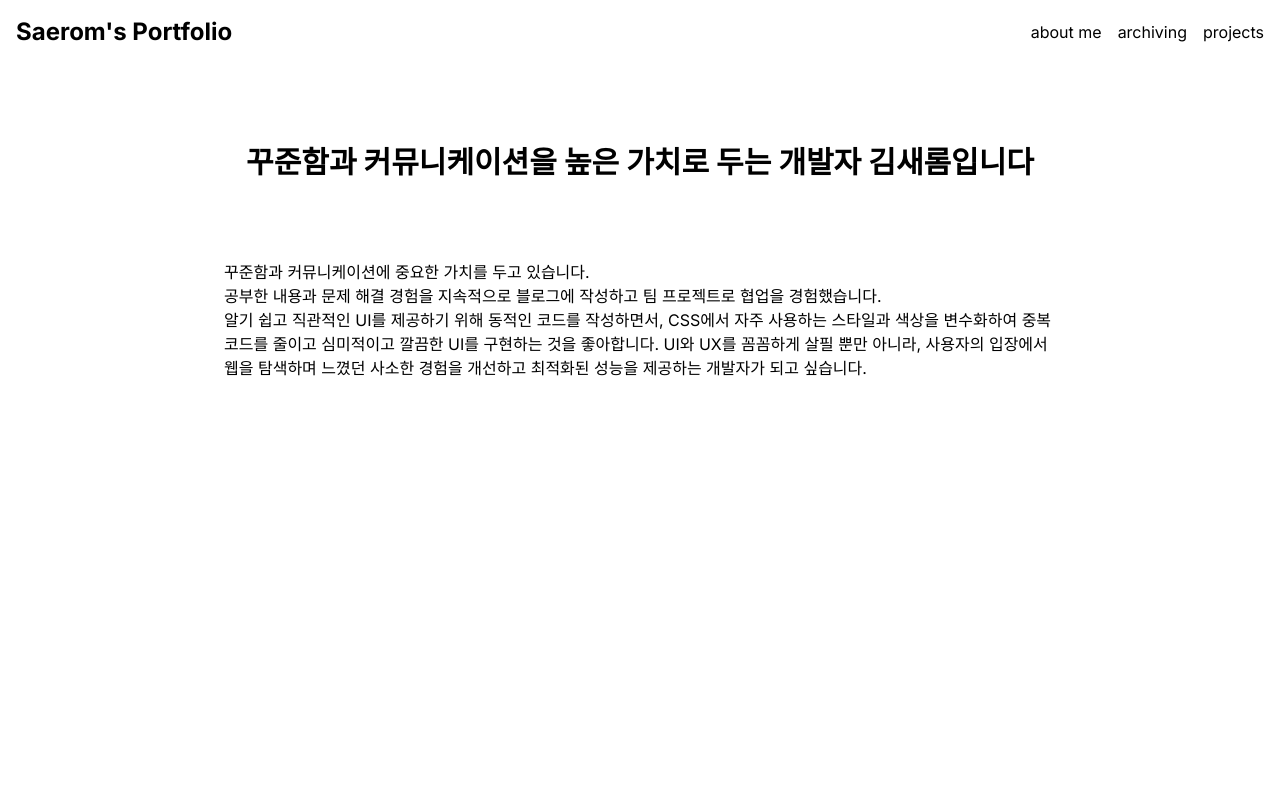
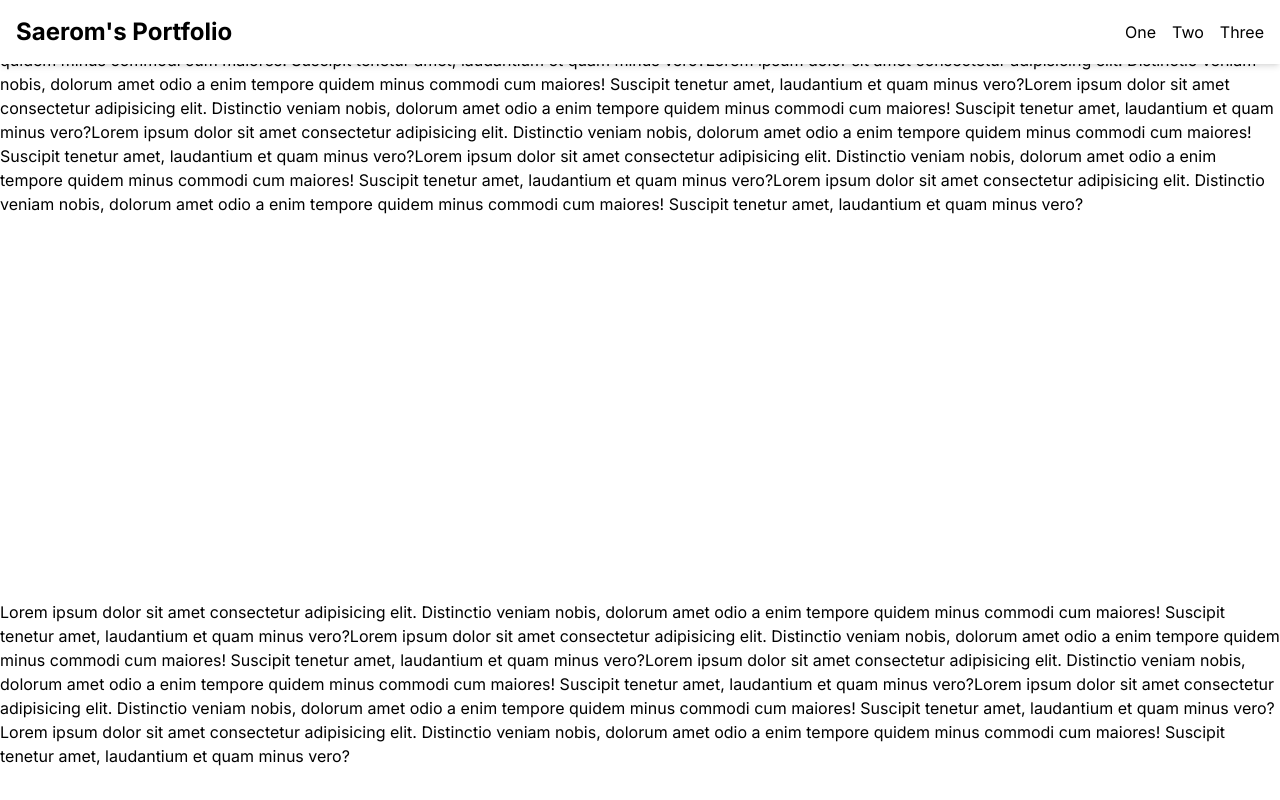
Before and after one commit to sagesrkim/blog, a Next.js app: page / in a window 1280 px wide. Built offline with nearby package versions, Linux system fonts and the light colour scheme.

Commit message:
Fix: 메뉴 클릭시 스크롤 이동 레이아웃으로 수정

```diff
--- a/src/app/layout.tsx
+++ b/src/app/layout.tsx
@@ -1,7 +1,6 @@
 import "./globals.css";
 import type { Metadata } from "next";
 import { Inter } from "next/font/google";
-import Header from "@/components/Header";
 import Footer from "@/components/Footer";
 
 const inter = Inter({ subsets: ["latin"] });
@@ -19,7 +18,6 @@ export default function RootLayout({
   return (
     <html lang="en" className={inter.className}>
       <body className="flex flex-col w-full max-w-screen-2xl mx-auto">
-        <Header />
         <main className="grow">{children}</main>
         <Footer />
       </body>
--- a/src/app/page.tsx
+++ b/src/app/page.tsx
@@ -1,19 +1,87 @@
-export default function HomePage() {
+"use client";
+
+import One from "@/components/One";
+import Three from "@/components/Three";
+import Two from "@/components/Two";
+import Link from "next/link";
+import React, { useRef } from "react";
+
+export default function Home() {
+  const scrollRef = useRef<(HTMLDivElement | null)[]>([null, null, null]);
+
+  const handleScrollView = (
+    event: React.MouseEvent<HTMLDivElement, MouseEvent>
+  ) => {
+    const name = (event.target as HTMLElement).innerText;
+    const category: { [key: string]: number } = {
+      One: 0,
+      Two: 1,
+      Three: 2,
+    };
+    const targetElement = scrollRef.current[category[name]];
+
+    if (targetElement) {
+      targetElement.scrollIntoView({ behavior: "smooth" });
+    }
+  };
+
   return (
-    <section className="text-center min-h-screen  p-16">
-      <h2 className="text-3xl font-bold mt-4 mb-20">
-        {"꾸준함과 커뮤니케이션을 높은 가치로 두는 개발자 김새롬입니다"}
-      </h2>
-      <div className="mx-40 text-left">
-        꾸준함과 커뮤니케이션에 중요한 가치를 두고 있습니다. <br />
-        공부한 내용과 문제 해결 경험을 지속적으로 블로그에 작성하고 팀
-        프로젝트로 협업을 경험했습니다. <br />
-        알기 쉽고 직관적인 UI를 제공하기 위해 동적인 코드를 작성하면서, CSS에서
-        자주 사용하는 스타일과 색상을 변수화하여 중복 코드를 줄이고 심미적이고
-        깔끔한 UI를 구현하는 것을 좋아합니다. UI와 UX를 꼼꼼하게 살필 뿐만
-        아니라, 사용자의 입장에서 웹을 탐색하며 느꼈던 사소한 경험을 개선하고
-        최적화된 성능을 제공하는 개발자가 되고 싶습니다.
+    <>
+      <div className="bg-white fixed top-0 w-full shadow-md flex justify-between items-center p-4">
+        <Link href="/">
+          <h1 className="text-2xl font-bold">{"Saerom's Portfolio"}</h1>
+        </Link>
+        <div className="flex gap-4 " onClick={handleScrollView}>
+          <span>One</span>
+          <span>Two</span>
+          <span>Three</span>
+        </div>
       </div>
-    </section>
+
+      <div>
+        <div ref={(el) => (scrollRef.current[0] = el)}>
+          <One />
+        </div>
+        <div ref={(el) => (scrollRef.current[1] = el)}>
+          <Two />
+        </div>
+        <div ref={(el) => (scrollRef.current[2] = el)}>
+          <Three />
+        </div>
+      </div>
+    </>
   );
 }
+
+// import { useRef } from "react";
+
+// export default function HomePage() {
+//   const element = useRef<HTMLDivElement>(null);
+//   const onMoveBox = () => {
+//     element.current?.scrollIntoView({ behavior: "smooth", block: "start" });
+//   };
+//   return (
+//     <section className="text-center min-h-screen  p-16">
+//       <h2 className="text-3xl font-bold mt-4 mb-20">
+//         {"꾸준함과 커뮤니케이션을 높은 가치로 두는 개발자 김새롬입니다"}
+//       </h2>
+
+//       <div className="hover:pointer-events-auto" onClick={onMoveBox}>
+//         테스트
+//       </div>
+//       <div ref={element} className="w-full h-screen relative flex flex-col">
+//         안녕
+//       </div>
+//       <div className="mx-40 text-left">
+//         꾸준함과 커뮤니케이션에 중요한 가치를 두고 있습니다. <br />
+//         공부한 내용과 문제 해결 경험을 지속적으로 블로그에 작성하고 팀
+//         프로젝트로 협업을 경험했습니다. <br />
+//         알기 쉽고 직관적인 UI를 제공하기 위해 동적인 코드를 작성하면서, CSS에서
+//         자주 사용하는 스타일과 색상을 변수화하여 중복 코드를 줄이고 심미적이고
+//         깔끔한 UI를 구현하는 것을 좋아합니다. UI와 UX를 꼼꼼하게 살필 뿐만
+//         아니라, 사용자의 입장에서 웹을 탐색하며 느꼈던 사소한 경험을 개선하고
+//         최적화된 성능을 제공하는 개발자가 되고 싶습니다.
+//       </div>
+//     </section>
+//   );
+// }
--- a/src/components/Header.tsx
+++ /dev/null
@@ -1,16 +0,0 @@
-import Link from "next/link";
-
-export default function Header() {
-  return (
-    <header className="flex justify-between items-center p-4">
-      <Link href="/">
-        <h1 className="text-2xl font-bold">{"Saerom's Portfolio"}</h1>
-      </Link>
-      <nav className="flex gap-4">
-        <Link href="about">about me</Link>
-        <Link href="archiving">archiving</Link>
-        <Link href="projects">projects</Link>
-      </nav>
-    </header>
-  );
-}
--- /dev/null
+++ b/src/components/One.tsx
@@ -0,0 +1,29 @@
+import React from "react";
+
+export default function One() {
+  return (
+    <div className="mb-96">
+      Lorem ipsum dolor sit amet consectetur adipisicing elit. Distinctio veniam
+      nobis, dolorum amet odio a enim tempore quidem minus commodi cum maiores!
+      Suscipit tenetur amet, laudantium et quam minus vero? Lorem ipsum dolor
+      sit amet consectetur adipisicing elit. Distinctio veniam nobis, dolorum
+      amet odio a enim tempore quidem minus commodi cum maiores! Suscipit
+      tenetur amet, laudantium et quam minus vero?Lorem ipsum dolor sit amet
+      consectetur adipisicing elit. Distinctio veniam nobis, dolorum amet odio a
+      enim tempore quidem minus commodi cum maiores! Suscipit tenetur amet,
+      laudantium et quam minus vero?Lorem ipsum dolor sit amet consectetur
+      adipisicing elit. Distinctio veniam nobis, dolorum amet odio a enim
+      tempore quidem minus commodi cum maiores! Suscipit tenetur amet,
+      laudantium et quam minus vero?Lorem ipsum dolor sit amet consectetur
+      adipisicing elit. Distinctio veniam nobis, dolorum amet odio a enim
+      tempore quidem minus commodi cum maiores! Suscipit tenetur amet,
+      laudantium et quam minus vero?Lorem ipsum dolor sit amet consectetur
+      adipisicing elit. Distinctio veniam nobis, dolorum amet odio a enim
+      tempore quidem minus commodi cum maiores! Suscipit tenetur amet,
+      laudantium et quam minus vero?Lorem ipsum dolor sit amet consectetur
+      adipisicing elit. Distinctio veniam nobis, dolorum amet odio a enim
+      tempore quidem minus commodi cum maiores! Suscipit tenetur amet,
+      laudantium et quam minus vero?
+    </div>
+  );
+}
--- /dev/null
+++ b/src/components/Three.tsx
@@ -0,0 +1,23 @@
+import React from "react";
+
+export default function Three() {
+  return (
+    <div>
+      dLorem ipsum dolor sit amet consectetur adipisicing elit. Distinctio
+      veniam nobis, dolorum amet odio a enim tempore quidem minus commodi cum
+      maiores! Suscipit tenetur amet, laudantium et quam minus vero?Lorem ipsum
+      dolor sit amet consectetur adipisicing elit. Distinctio veniam nobis,
+      dolorum amet odio a enim tempore quidem minus commodi cum maiores!
+      Suscipit tenetur amet, laudantium et quam minus vero?Lorem ipsum dolor sit
+      amet consectetur adipisicing elit. Distinctio veniam nobis, dolorum amet
+      odio a enim tempore quidem minus commodi cum maiores! Suscipit tenetur
+      amet, laudantium et quam minus vero?Lorem ipsum dolor sit amet consectetur
+      adipisicing elit. Distinctio veniam nobis, dolorum amet odio a enim
+      tempore quidem minus commodi cum maiores! Suscipit tenetur amet,
+      laudantium et quam minus vero?Lorem ipsum dolor sit amet consectetur
+      adipisicing elit. Distinctio veniam nobis, dolorum amet odio a enim
+      tempore quidem minus commodi cum maiores! Suscipit tenetur amet,
+      laudantium et quam minus vero?
+    </div>
+  );
+}
--- /dev/null
+++ b/src/components/Two.tsx
@@ -0,0 +1,23 @@
+import React from "react";
+
+export default function Two() {
+  return (
+    <div className="mb-96">
+      Lorem ipsum dolor sit amet consectetur adipisicing elit. Distinctio veniam
+      nobis, dolorum amet odio a enim tempore quidem minus commodi cum maiores!
+      Suscipit tenetur amet, laudantium et quam minus vero?Lorem ipsum dolor sit
+      amet consectetur adipisicing elit. Distinctio veniam nobis, dolorum amet
+      odio a enim tempore quidem minus commodi cum maiores! Suscipit tenetur
+      amet, laudantium et quam minus vero?Lorem ipsum dolor sit amet consectetur
+      adipisicing elit. Distinctio veniam nobis, dolorum amet odio a enim
+      tempore quidem minus commodi cum maiores! Suscipit tenetur amet,
+      laudantium et quam minus vero?Lorem ipsum dolor sit amet consectetur
+      adipisicing elit. Distinctio veniam nobis, dolorum amet odio a enim
+      tempore quidem minus commodi cum maiores! Suscipit tenetur amet,
+      laudantium et quam minus vero?Lorem ipsum dolor sit amet consectetur
+      adipisicing elit. Distinctio veniam nobis, dolorum amet odio a enim
+      tempore quidem minus commodi cum maiores! Suscipit tenetur amet,
+      laudantium et quam minus vero?
+    </div>
+  );
+}
```
Also changed, not shown: src/hooks/useMoveScroll.tsx (added, +46 -0 lines).
